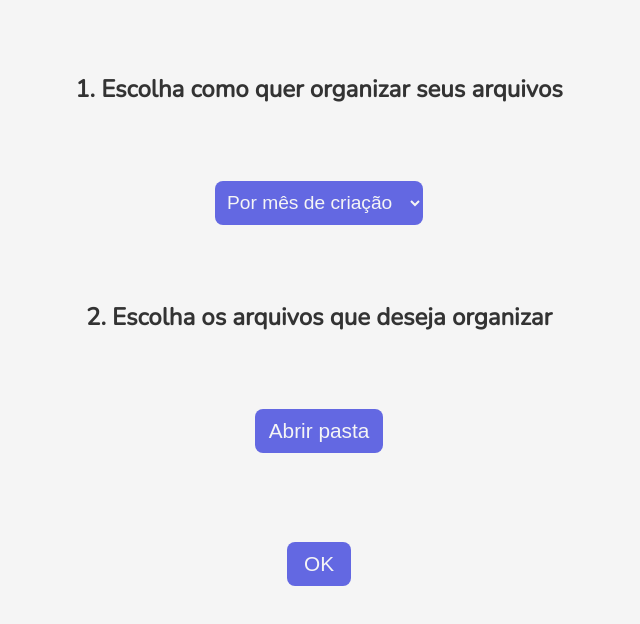
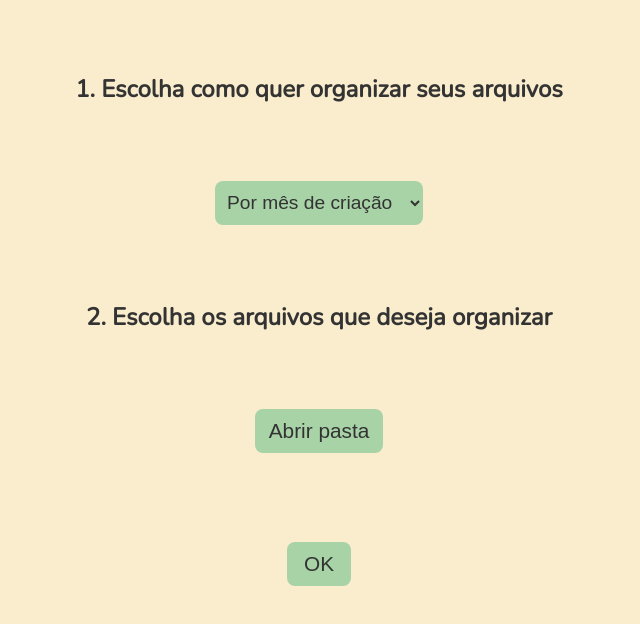
Before and after one commit to fernandopaivadev/file-organizer-desktop, a website built with Vite: page frontend/index.html in a window 1280 px wide. Shown: the part 120-744 px from the top of the page, without its empty margins (321-961 px from the left). Built offline with nearby package versions, Linux system fonts and the light colour scheme.

Commit message:
altera esquema de cores, e atualiza ícone

```diff
--- a/frontend/src/style.css
+++ b/frontend/src/style.css
@@ -3,11 +3,11 @@ html {
     text-align: center;
     color: white;
 
-    --button-background-color: #6368e2;
-    --button-hovered-background-color: #8a8eef;
-    --button-text-color: #f5f5f5;
+    --background-color: #faedcd;
+    --button-background-color: #a7d3a6;
+    --button-hovered-background-color: #9a7755;
+    --button-text-color: #333;
     --default-text-color: #333;
-    --background-color: #f5f5f5;
     --toast-background-color: #333;
     --toast-text-color: #f5f5f5;
 }
@@ -65,6 +65,10 @@ body {
     border: none;
 }
 
+.container select:hover {
+    background-color: var(--button-hovered-background-color);
+}
+
 .container .openDirectory,
 .organize {
     font-size: 1.3rem;
@@ -100,7 +104,7 @@ body {
     color: var(--toast-text-color);
     background-color: var(--toast-background-color);
     padding: 0.5rem;
-    min-width: 20rem;
+    min-width: 14rem;
     height: 2.8rem;
     margin: 0.5rem;
     border-radius: 0.5rem;
```
Also changed, not shown: build/appicon.png, build/windows/icon.ico, frontend/src/assets/images/logo-universal.png (deleted).
